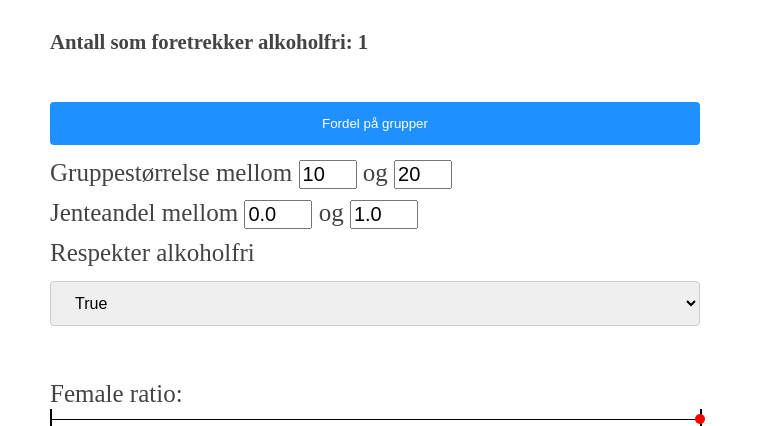
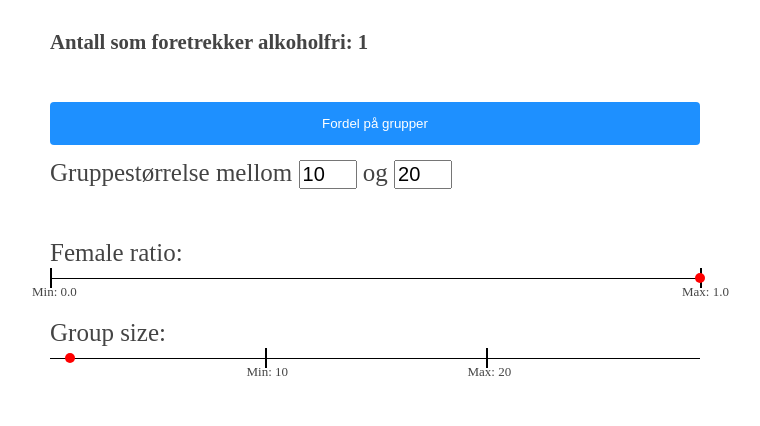
Before and after one commit to Nabla-NTNU/fadder-group-system, a Django app: page /control in a window 1280 px wide. Shown: the part 274-700 px from the top of the page, without its empty margins (265-1025 px from the left). Run offline with Django 3.2, Linux system fonts and the light colour scheme; a user stored in the database is signed in; tables that the repository leaves empty hold one stand-in row (values such as "Sample post"); data that the repository does not hold is empty.

Commit message:
hide alc-free control panel

```diff
--- a/groupfixer/templates/control_panel.html
+++ b/groupfixer/templates/control_panel.html
@@ -44,13 +44,13 @@
             {% csrf_token %}
             <button class="option" type="submit">Fordel på grupper</button>
             <div>Gruppestørrelse mellom <input type="number" name="min_size" value="{{ min_size }}" min="0" max="{{ average_per_group_floor }}" maxlength="3"> og <input type="number" name="max_size" value="{{ max_size }}" min="{{ average_per_group_ceil }}" max="{{ number_of_users }}" maxlength="3"></div>
-            <div>Jenteandel mellom <input class="float" type="number" name="min_female" value="{{ min_female }}" min="0" max="{{ female_prop_ratio }}" maxlength="3" step="0.01"> og <input type="number" class="float" name="max_female" value="{{ max_female }}" min="{{ female_prop_ratio }}" max="1" maxlength="3" step="0.01"></div>
+            {% comment %} <div>Jenteandel mellom <input class="float" type="number" name="min_female" value="{{ min_female }}" min="0" max="{{ female_prop_ratio }}" maxlength="3" step="0.01"> og <input type="number" class="float" name="max_female" value="{{ max_female }}" min="{{ female_prop_ratio }}" max="1" maxlength="3" step="0.01"></div>
             <div>Respekter alkoholfri
                 <select name="respect_non_alcoholic">
                     <option value="True">True</option>
                     <option value="False">False</option>
                 </select>
-            </div>
+            </div> {% endcomment %}
         </form>
         <br>
         <style>
```
